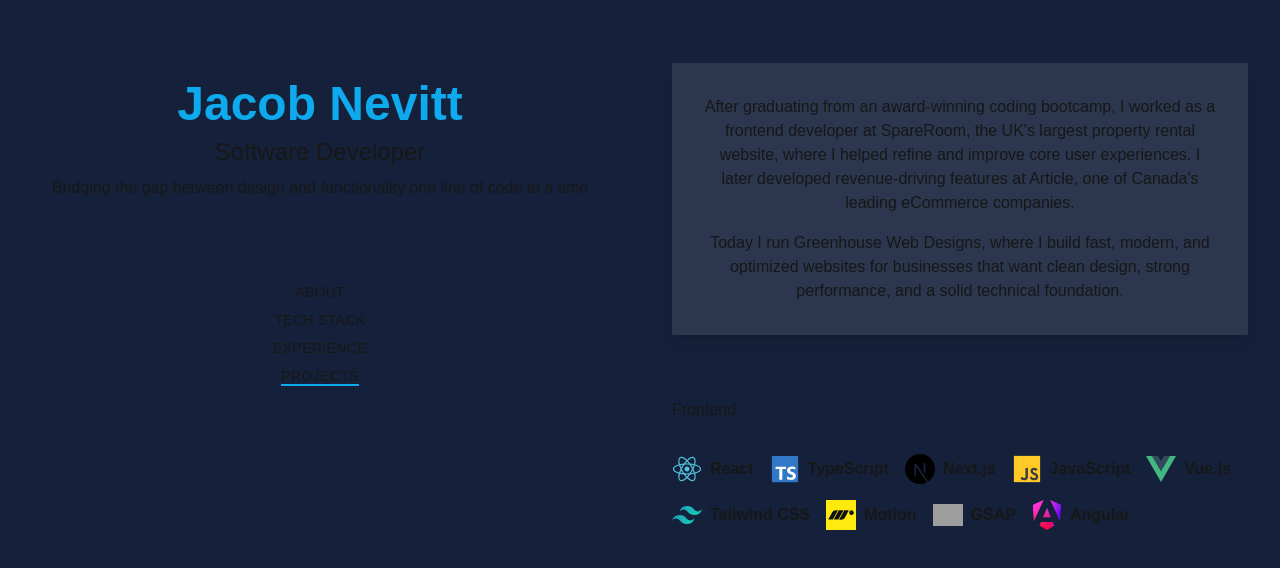
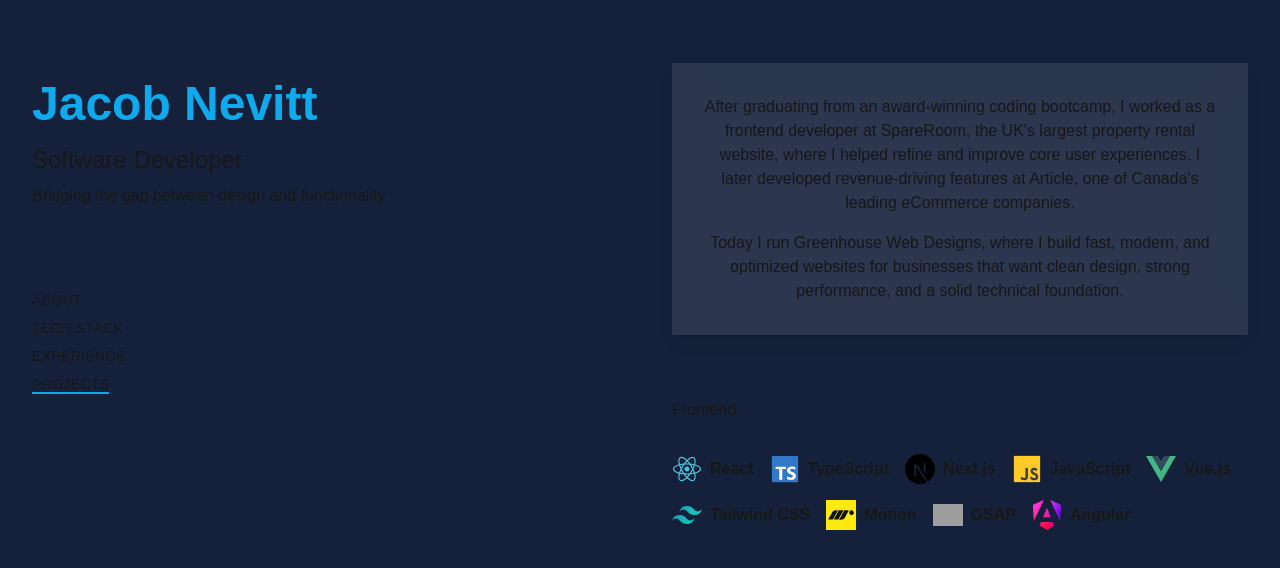
Before and after one commit to jacobadam/jacobnevitt-portfolio, a Next.js app: page / in a window 1280 px wide. Shown: the top 568 px of the page. Built offline with nearby package versions, Linux system fonts and the light colour scheme; grey boxes are pictures that could not be loaded.

Commit message:
update padding, spacing and remove text-centering

```diff
--- a/app/components/layout/side-nav.tsx
+++ b/app/components/layout/side-nav.tsx
@@ -32,18 +32,15 @@
   }, []);
 
   return (
-    <aside className="lg:sticky lg:h-screen top-0">
-      <header className="flex flex-col justify-center items-center max-w-3xl py-20">
-        <h1 className="text-5xl font-bold mb-2 text-secondary">Jacob Nevitt</h1>
+    <aside className="lg:sticky lg:h-screen top-0 px-8">
+      <header className="flex flex-col max-w-3xl py-20">
+        <h1 className="text-5xl font-bold mb-4 text-secondary">Jacob Nevitt</h1>
         <h2 className="text-2xl mb-2">Software Developer</h2>
-        <h3>
-          Bridging the gap between design and functionality one line of code at
-          a time
-        </h3>
+        <h3>Bridging the gap between design and functionality</h3>
       </header>
 
       <nav className="hidden lg:block">
-        <ul className="flex flex-col justify-center items-center max-w-3xl">
+        <ul className="flex flex-col max-w-3xl">
           {navLinks.map((item, index) => (
             <li key={index} className="mb-1">
               <Link
```
